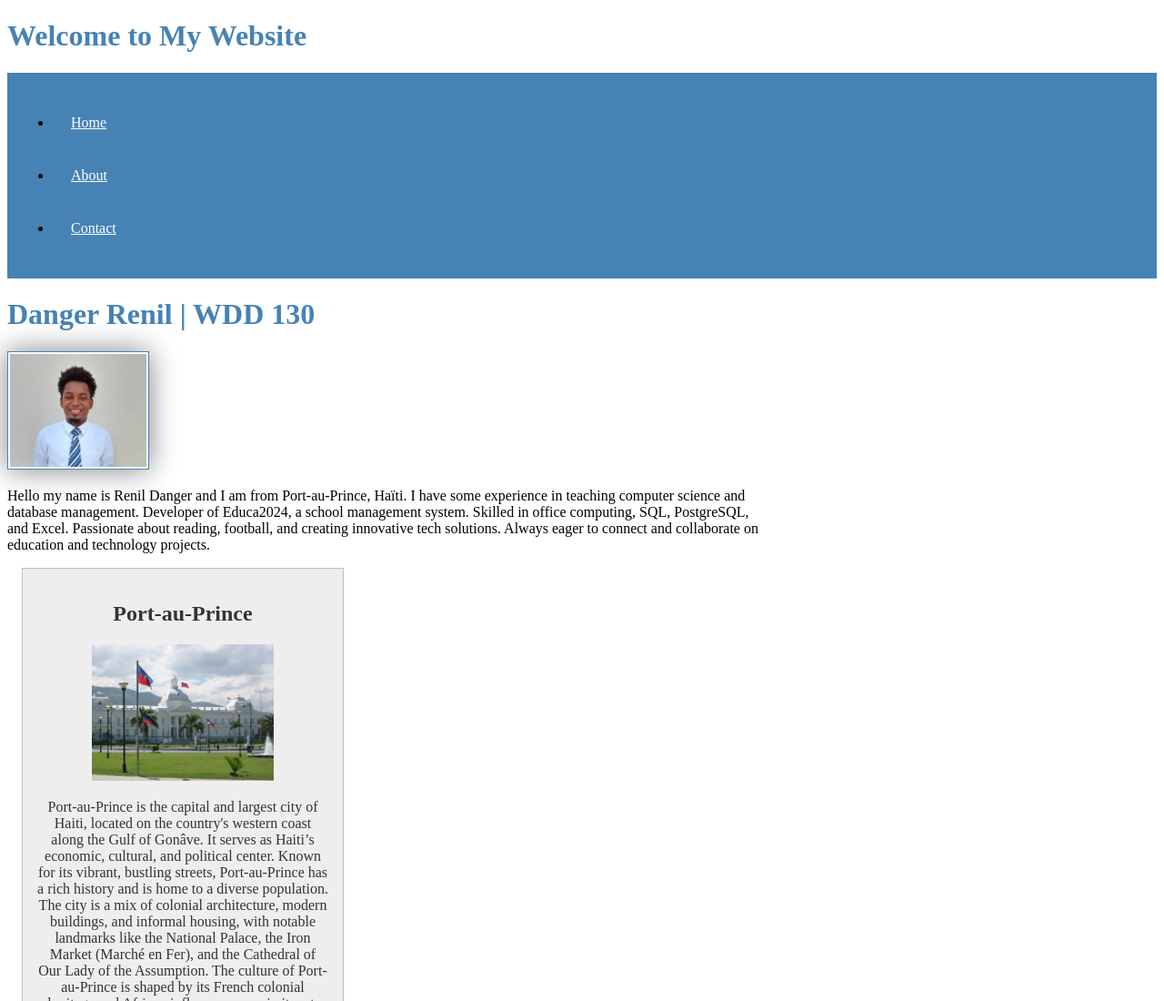
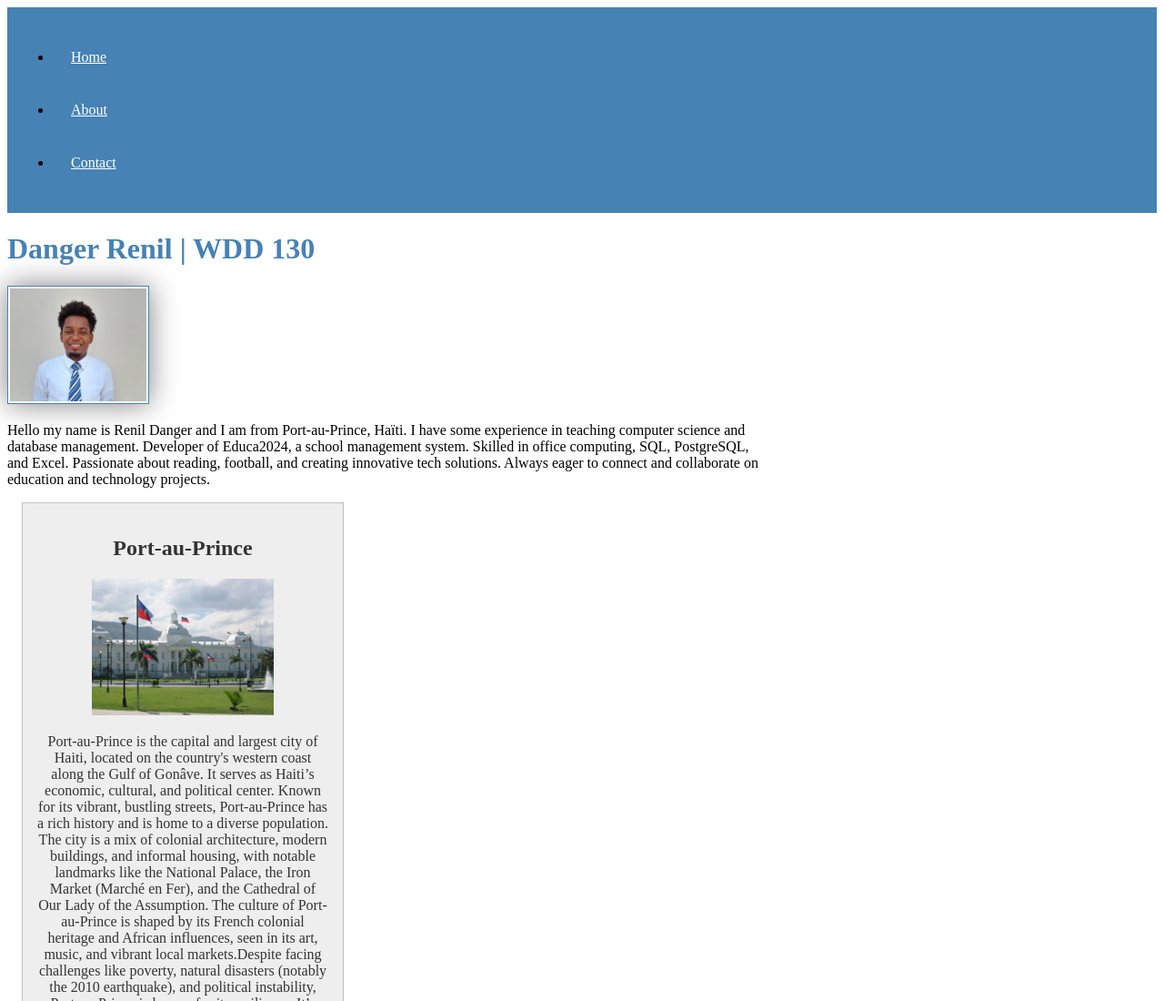
Before and after one commit to rdanger2991/wdd130, a plain HTML site: page index.html in a window 1280 px wide. Shown: the top 1100 px of the page at 91% size. Drawn offline with Linux system fonts and the light colour scheme.

Commit message:
h1_update

```diff
--- a/index.html
+++ b/index.html
@@ -12,7 +12,6 @@
 </head>
 <body>
     <header>
-        <h1>Welcome to My Website</h1>
         <nav>
             <ul>
                 <li><a href="#">Home</a></li>
```
